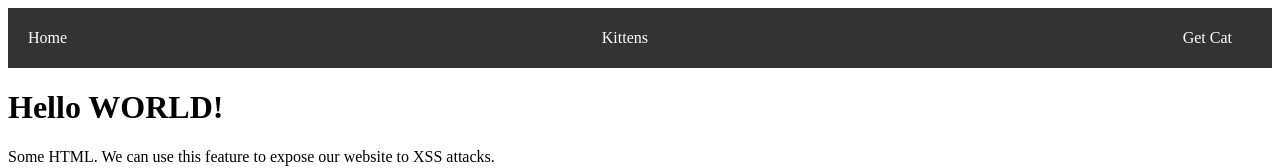
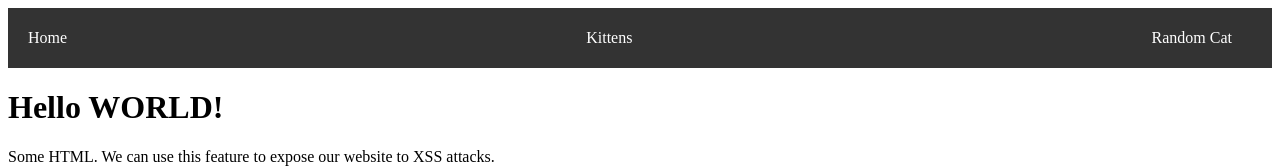
Before and after one commit to brendan-jarvis/svelte, a SvelteKit app: page / in a window 1280 px wide. Shown: the top 168 px of the page. Built offline with nearby package versions, Linux system fonts and the light colour scheme.

Commit message:
Button :hover :focus changes

```diff
--- a/src/components/nav.svelte
+++ b/src/components/nav.svelte
@@ -1,7 +1,7 @@
 <nav>
 	<a href="/">Home</a>
 	<a href="/kittens">Kittens</a>
-	<a href="/get-cat">Get Cat</a>
+	<a href="/get-cat">Random Cat</a>
 </nav>
 
 <style>
```
Also changed, not shown: src/components/async.svelte (+7 -0 lines).
